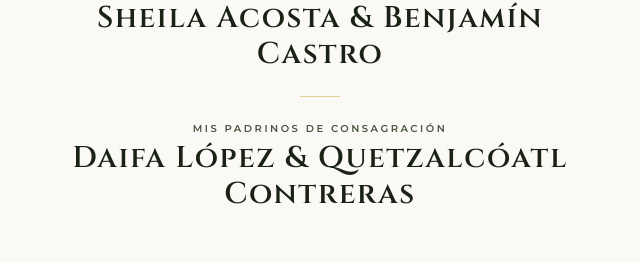
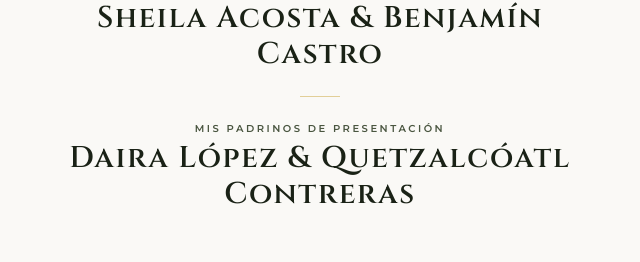
Before and after one commit to JCCJN04/bautizoaaronortiz, a website: page index.html in a window 1280 px wide. Shown: the part 1000-1262 px from the top of the page, without its empty margins (320-960 px from the left). Drawn offline with nearby package versions, Linux system fonts and the light colour scheme.

Commit message:
Corregir nombre de madrina a Daira y actualizar a Padrinos de Presentacion

```diff
--- a/index.html
+++ b/index.html
@@ -291,9 +291,9 @@
       </div>
       <div class="hairline-h"></div>
       <div>
-        <p class="font-sans text-[10px] tracking-[0.25em] uppercase text-[#4A5640] font-bold mb-1">Mis Padrinos de Consagración</p>
+        <p class="font-sans text-[10px] tracking-[0.25em] uppercase text-[#4A5640] font-bold mb-1">Mis Padrinos de Presentación</p>
         <p class="font-display text-2xl sm:text-3xl font-semibold tracking-[0.05em] text-[#1A2216]">
-          Daifa López &amp; Quetzalcóatl Contreras
+          Daira López &amp; Quetzalcóatl Contreras
         </p>
       </div>
     </section>
```
